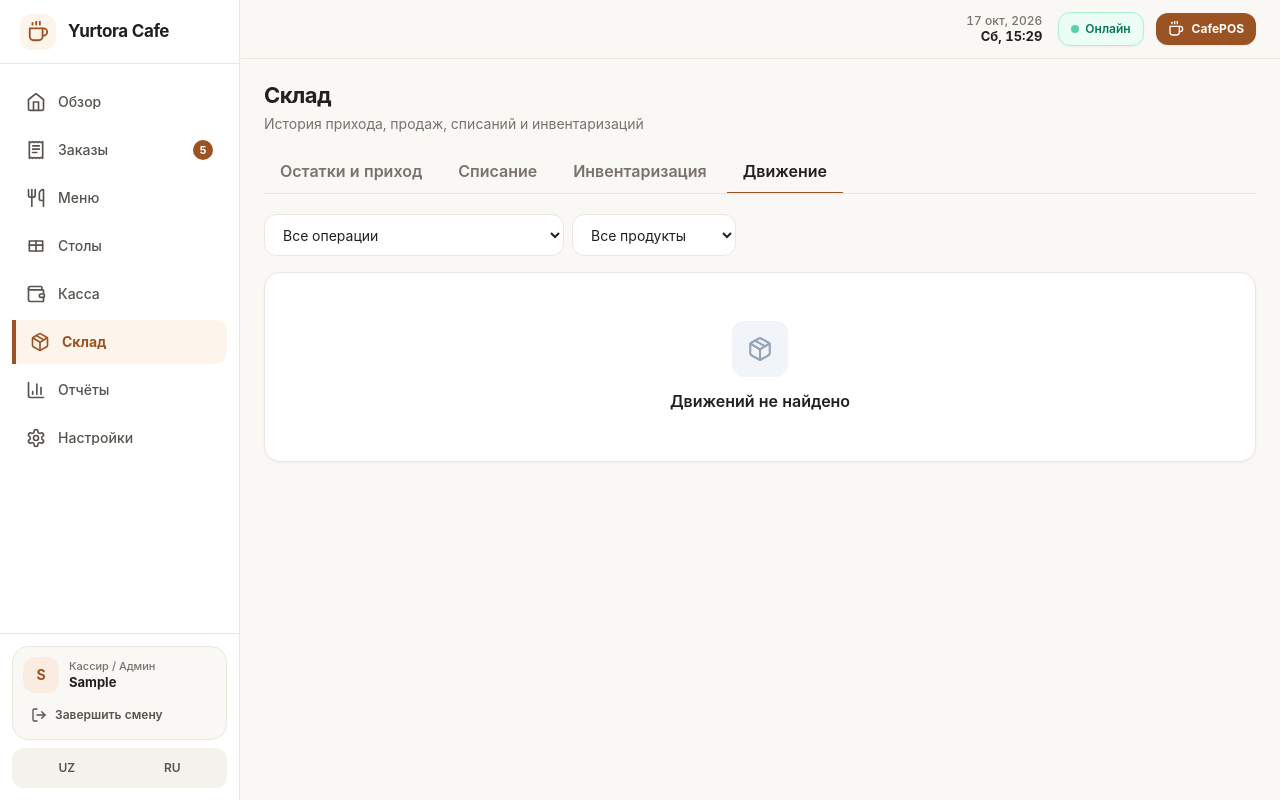
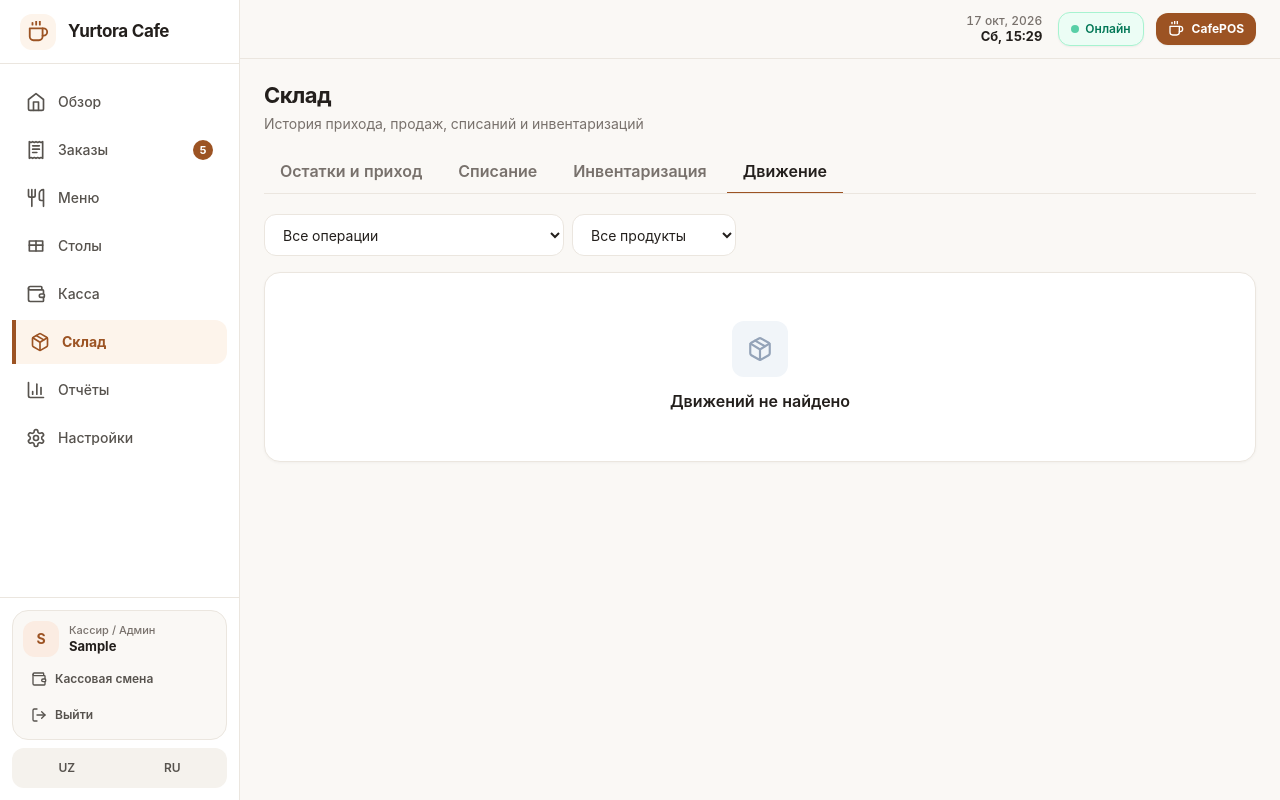
Before and after one commit to Shuxrat-dat/CafePos, a Django app: page /stock/movements/ in a window 1280 px wide. Run offline with Django 5.2, Linux system fonts and the light colour scheme; the visitor is signed in with stand-in values (Sample User, id 1); data comes from the database, SQL or seed files in the repository; data that the repository does not hold is empty.

Commit message:
Add explicit Logout button to sidebar; rename shift button to Cash shift
Co-Authored-By: Claude Sonnet 5.5 <noreply@anthropic.com>

```diff
--- a/templates/base.html
+++ b/templates/base.html
@@ -117,10 +117,16 @@
             <span class="block text-[13px] font-bold text-ink truncate leading-tight">{{ user.first_name|default:user.username }}</span>
           </div>
         </div>
-        <button type="button" onclick="openShiftModal()" class="w-full flex items-center justify-center xl:justify-start gap-2 px-2 py-1.5 rounded-lg text-xs font-semibold text-stone-600 hover:text-red-700 hover:bg-white transition-colors" title="{% translate 'Кассовая смена / Завершить' %}">
-          {% icon "log-out" 16 %}
-          <span class="hidden xl:inline">{% translate 'Завершить смену' %}</span>
+        <button type="button" onclick="openShiftModal()" class="w-full flex items-center justify-center xl:justify-start gap-2 px-2 py-1.5 rounded-lg text-xs font-semibold text-stone-600 hover:text-brand hover:bg-white transition-colors" title="{% translate 'Кассовая смена' %}">
+          {% icon "wallet" 16 %}
+          <span class="hidden xl:inline">{% translate 'Кассовая смена' %}</span>
         </button>
+        <form method="post" action="{% url 'logout' %}" class="m-0">{% csrf_token %}
+          <button class="w-full flex items-center justify-center xl:justify-start gap-2 px-2 py-1.5 rounded-lg text-xs font-semibold text-stone-600 hover:text-red-700 hover:bg-white transition-colors" title="{% translate 'Выйти' %}">
+            {% icon "log-out" 16 %}
+            <span class="hidden xl:inline">{% translate 'Выйти' %}</span>
+          </button>
+        </form>
       </div>
       <div class="mt-2 text-center">
         {% include "components/lang_switch.html" with short=True %}
```
